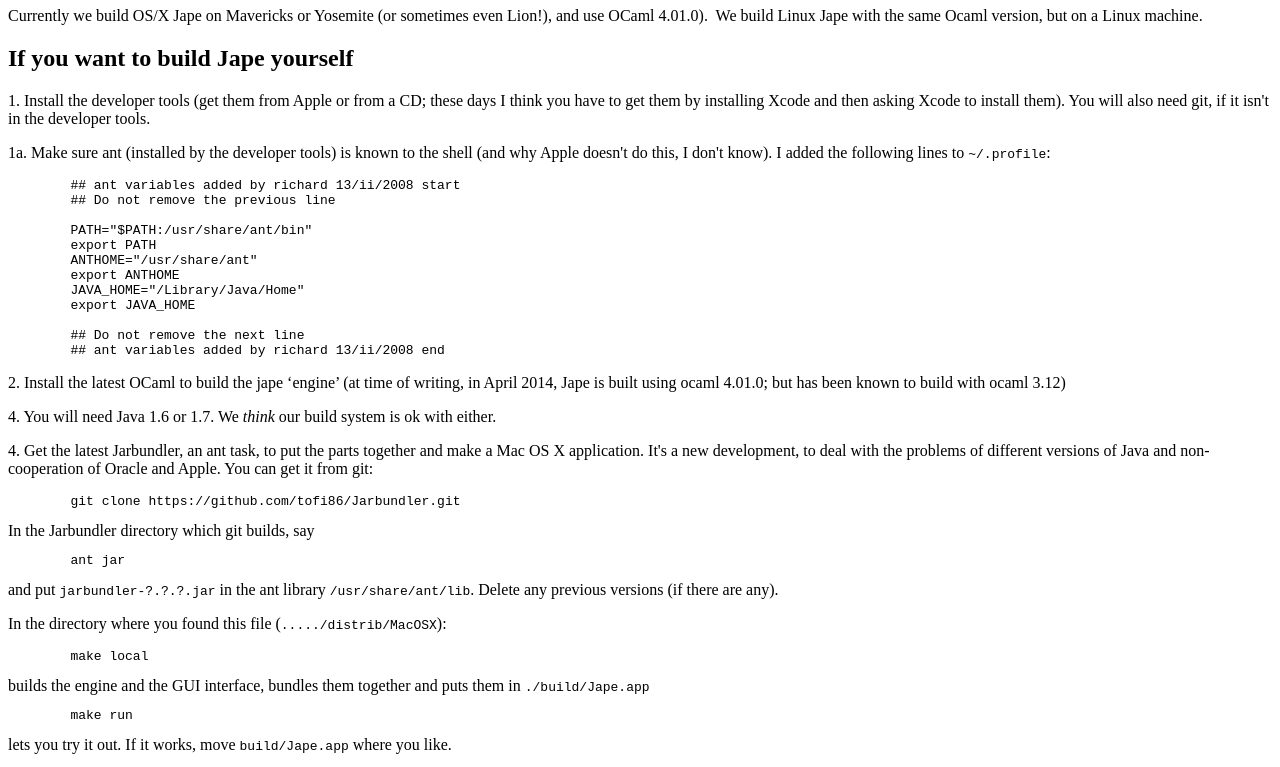
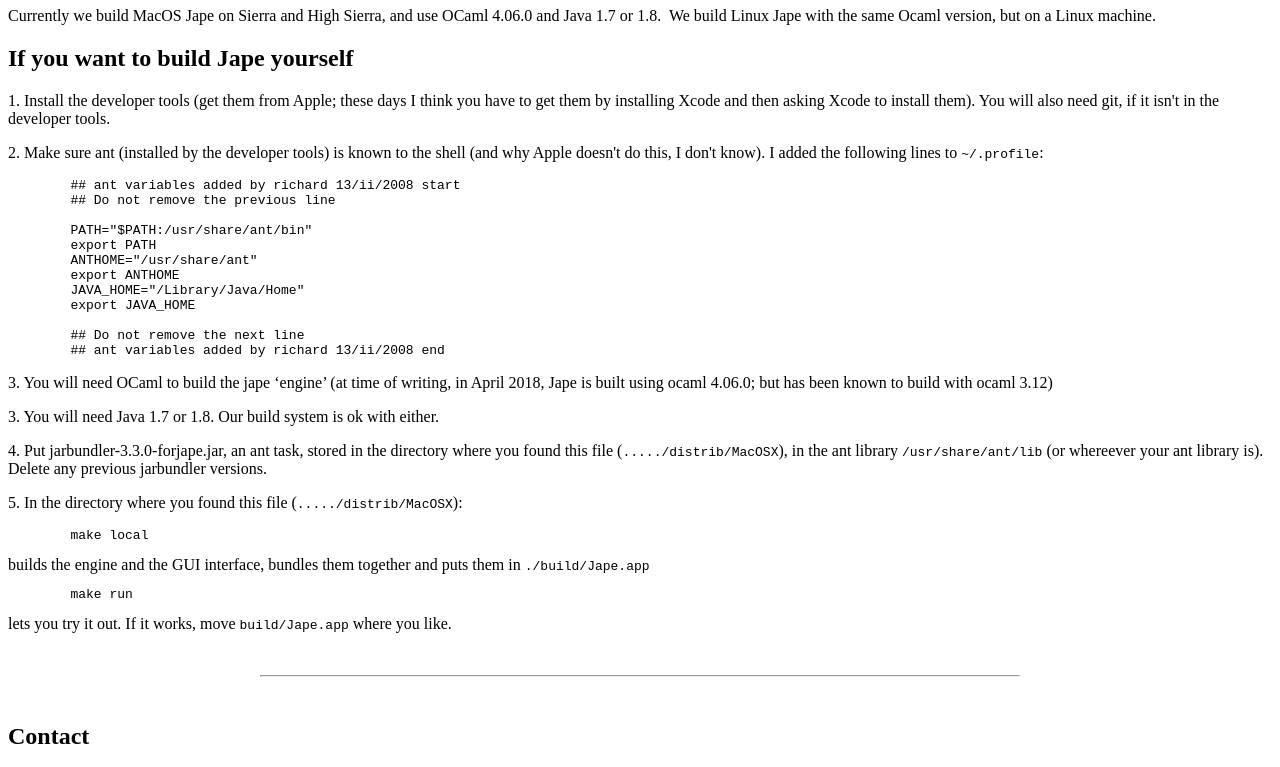
Before and after one commit to RBornat/jape, a plain HTML site: page distrib/MacOSX/README_BUILD_MACOSX_JAPE.html in a window 1280 px wide. Shown: the part 73-840 px from the top of the page. Drawn offline with Linux system fonts and the light colour scheme.

Commit message:
A README that actually tells you how to build. Nobody but Bernard and I actually builds anything, but we are forgetful old things so we need it anyway.

```diff
--- a/distrib/MacOSX/README_BUILD_MACOSX_JAPE.html
+++ b/distrib/MacOSX/README_BUILD_MACOSX_JAPE.html
@@ -11,11 +11,11 @@
 
 <body>
 
-<h1>How to build Jape on Mac OS X. July 2012 (and April 2014)</h1>
+<h1>How to build Jape on MacOS (April 2018)</h1>
 
 
-<p >Currently we build OS/X Jape on Mavericks or Yosemite (or sometimes even Lion!),
-and use OCaml 4.01.0).  We build Linux Jape with the
+<p >Currently we build MacOS Jape on Sierra and High Sierra,
+and use OCaml 4.06.0 and Java 1.7 or 1.8.  We build Linux Jape with the
 same Ocaml version, but on a Linux machine.</p>
 
 
@@ -23,12 +23,12 @@
 <h2> If you want to build Jape yourself</h2>
 
 
-<p >1. Install the developer tools (get them from Apple or from a CD; these days I think you
+<p >1. Install the developer tools (get them from Apple; these days I think you
 have to get them by installing Xcode and then asking Xcode to install them). You will also
 need git, if it isn't in the developer tools.</p>
 
 
-<p >1a. Make sure ant (installed by the developer tools) is
+<p >2. Make sure ant (installed by the developer tools) is
 known to the shell (and why Apple doesn't do this, I don't
 know). I added the following lines to <tt>~/.profile</tt>:</p>
 
@@ -50,32 +50,17 @@
 
 
 
-<p >2. Install the latest OCaml to build the jape ‘engine’ (at time of writing, in April 2014,
-Jape is built using ocaml 4.01.0; but has been known to build with ocaml 3.12)</p>
+<p >3. You will need OCaml to build the jape ‘engine’ (at time of writing, in April 2018,
+Jape is built using ocaml 4.06.0; but has been known to build with ocaml 3.12)</p>
 
 
-<p>4. You will need Java 1.6 or 1.7. We <i>think</i> our build system is ok with either. </p>
+<p>3. You will need Java 1.7 or 1.8. Our build system is ok with either. </p>
 
-<p >4. Get the latest Jarbundler, an ant task, to put the parts
-together and make a Mac OS X application. It's a new development, to deal with the problems
-of different versions of Java and non-cooperation of Oracle and Apple. You can get it
-from git:
-
-<pre>
-        <tt>git clone https://github.com/tofi86/Jarbundler.git</tt>
-</pre>
-
-In the Jarbundler directory which git builds, say
-
-<pre>
-        <tt>ant jar</tt>
-</pre>
-
-and put <tt>jarbundler-?.?.?.jar</tt> in the ant library
-<tt>/usr/share/ant/lib</tt>. Delete any previous versions (if there are any).
+<p>4. Put jarbundler-3.3.0-forjape.jar, an ant task, stored in the directory where you found this file (<tt>...../distrib/MacOSX</tt>), in the ant library
+<tt>/usr/share/ant/lib</tt> (or whereever your ant library is). Delete any previous jarbundler versions.
 </p>
 
-<p >In the directory where you found this file (<tt>...../distrib/MacOSX</tt>):
+<p>5. In the directory where you found this file (<tt>...../distrib/MacOSX</tt>):
 
 <pre>
         <tt>make local</tt>
@@ -97,7 +82,7 @@
 <h2>Contact</h2>
 <p>Build originally documented by Richard Bornat (<tt>richard@bornat.me.uk</tt>), 11th March 2009;
 subsequently edited by Bernard Sufrin (@ <tt>cs ox ac uk</tt>), late July 2012 and early April and October 2014. And
-then edited again by Richard Bornat in January 2016.</p>
+then edited again by Richard Bornat in January 2016 and April 2018.</p>
 
 </body>
 </html>
```
